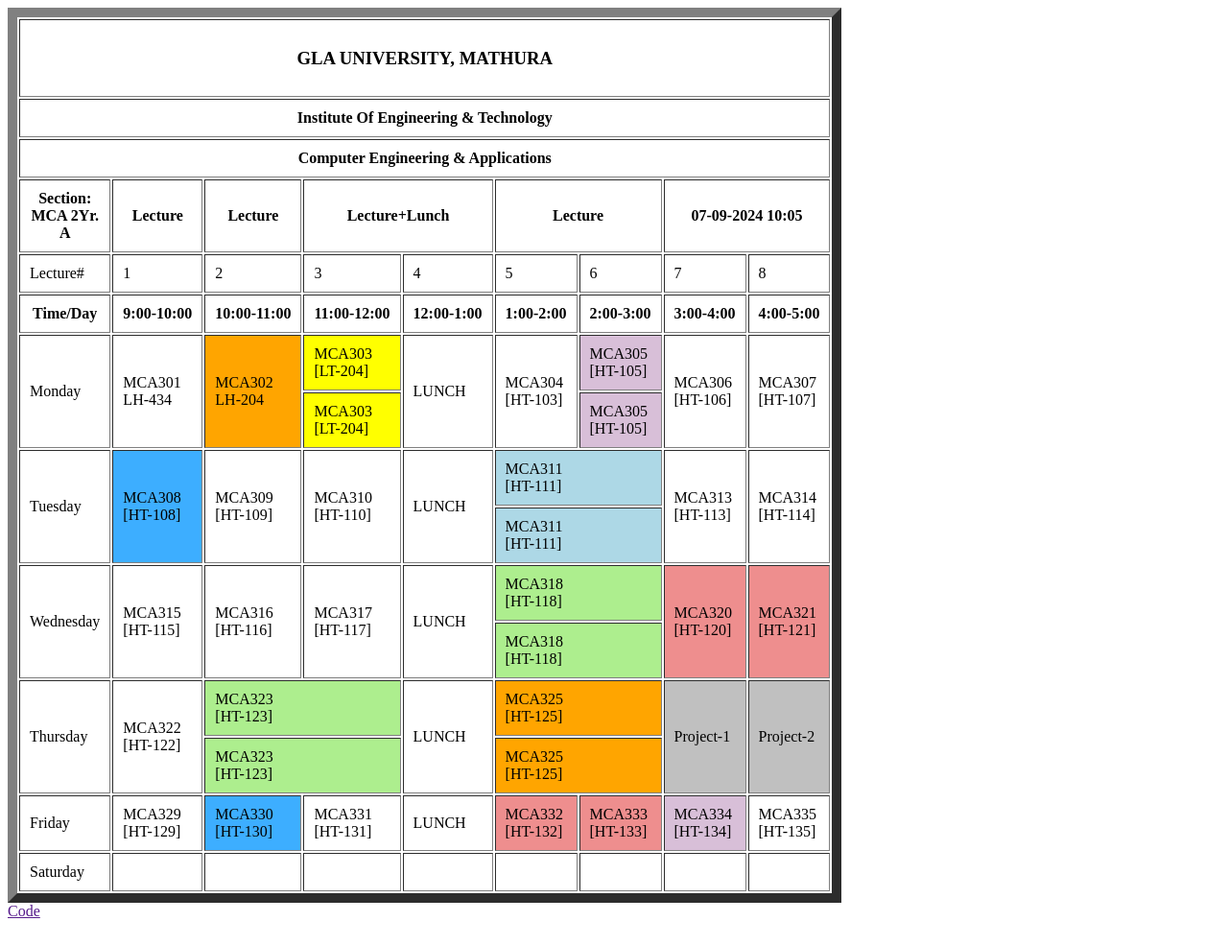
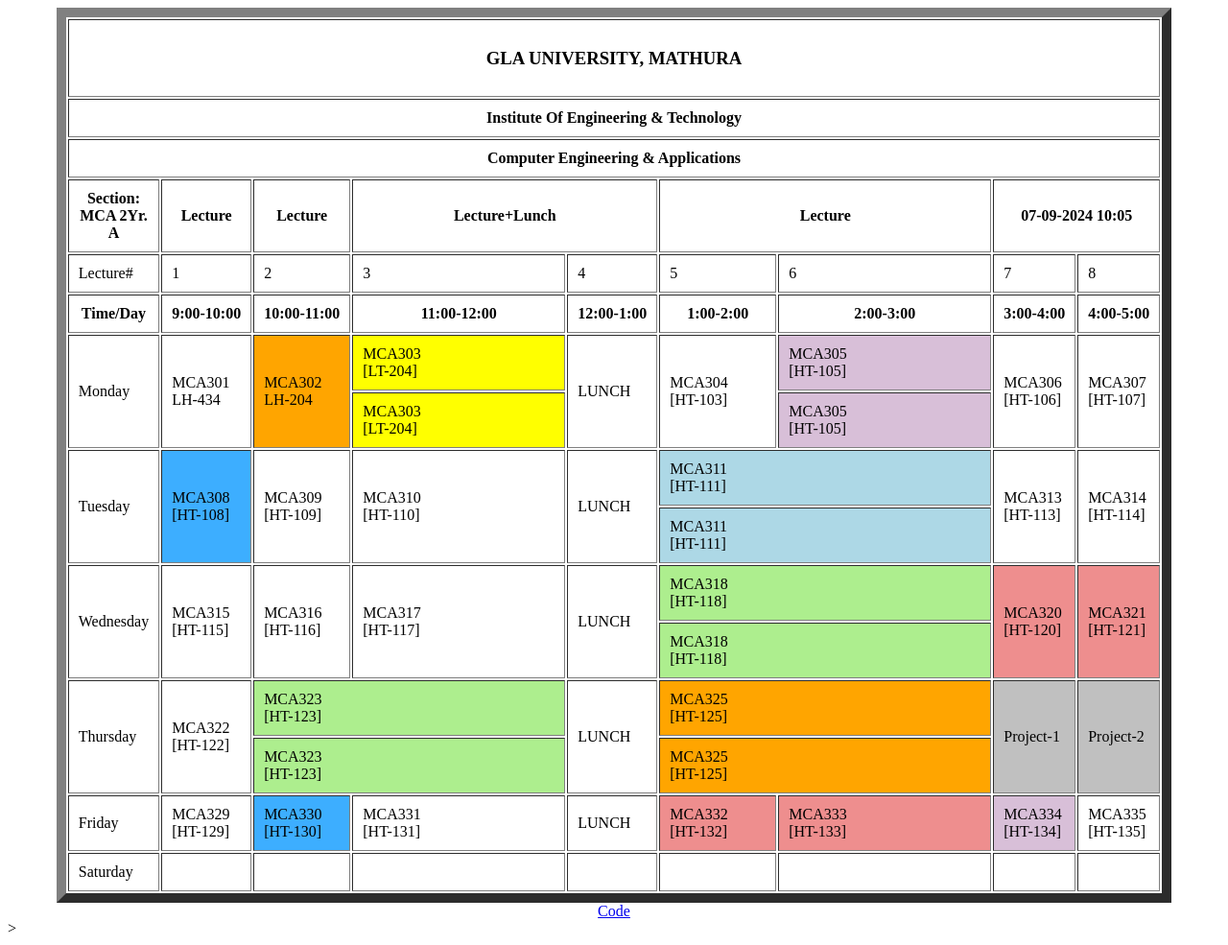
Before and after one commit to RohanXD/html, a plain HTML site: page assignment3-Q2.html in a window 1280 px wide. Shown: the whole page at 96% size. Drawn offline with Linux system fonts and the light colour scheme.

Commit message:
Initial commit

```diff
--- a/assignment3-Q2.html
+++ b/assignment3-Q2.html
@@ -4,7 +4,7 @@
     <title>Timetable</title>
 </head>
 <body>
-
+<center>
 <table border="10" cellpadding="10">
   <tr>
     <th colspan="9"><h3>GLA UNIVERSITY, MATHURA </h3></th>
@@ -26,13 +26,13 @@
   </tr>
 
   <tr>
-        <td>Lecture#</td>
+        <td width="50">Lecture#</td>
         <td>1</td>
         <td>2</td>
-        <td>3</td>
+        <td width="200">3</td>
         <td>4</td>
-        <td>5</td>
-        <td>6</td>
+        <td width="100">5</td>
+        <td width="200">6</td>
         <td>7</td>
         <td>8</td>
   </tr>
@@ -125,7 +125,7 @@
         <td></td>
     </tr>
 </table>
-<a href="">Code</a>
-
+<a href="https://github.com/RohanXD/Html/blob/master/assignment3-Q2.html">Code</a>
+</center>>
 </body>
 </html>
```
Also changed, not shown: first.html (+3 -3 lines).
